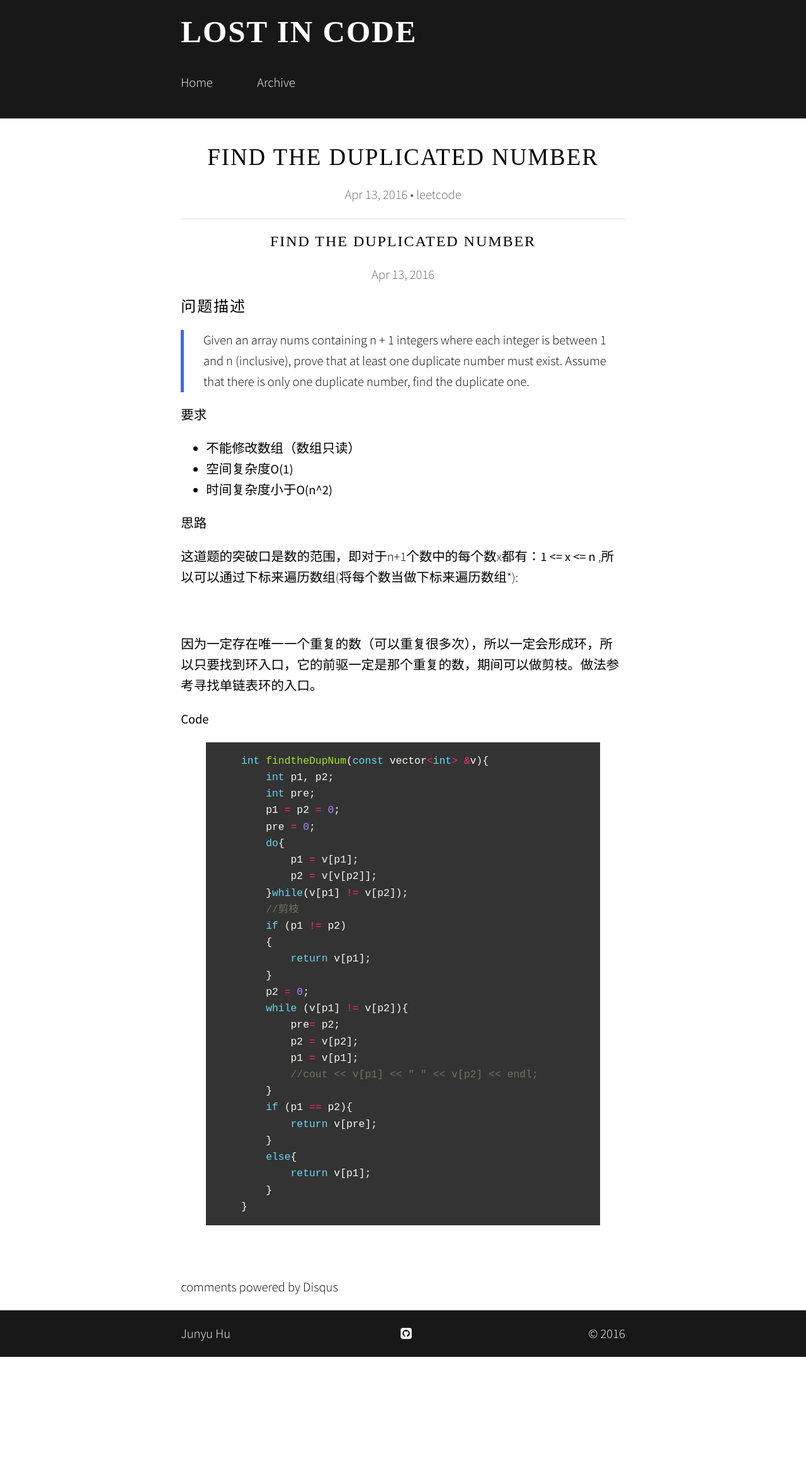
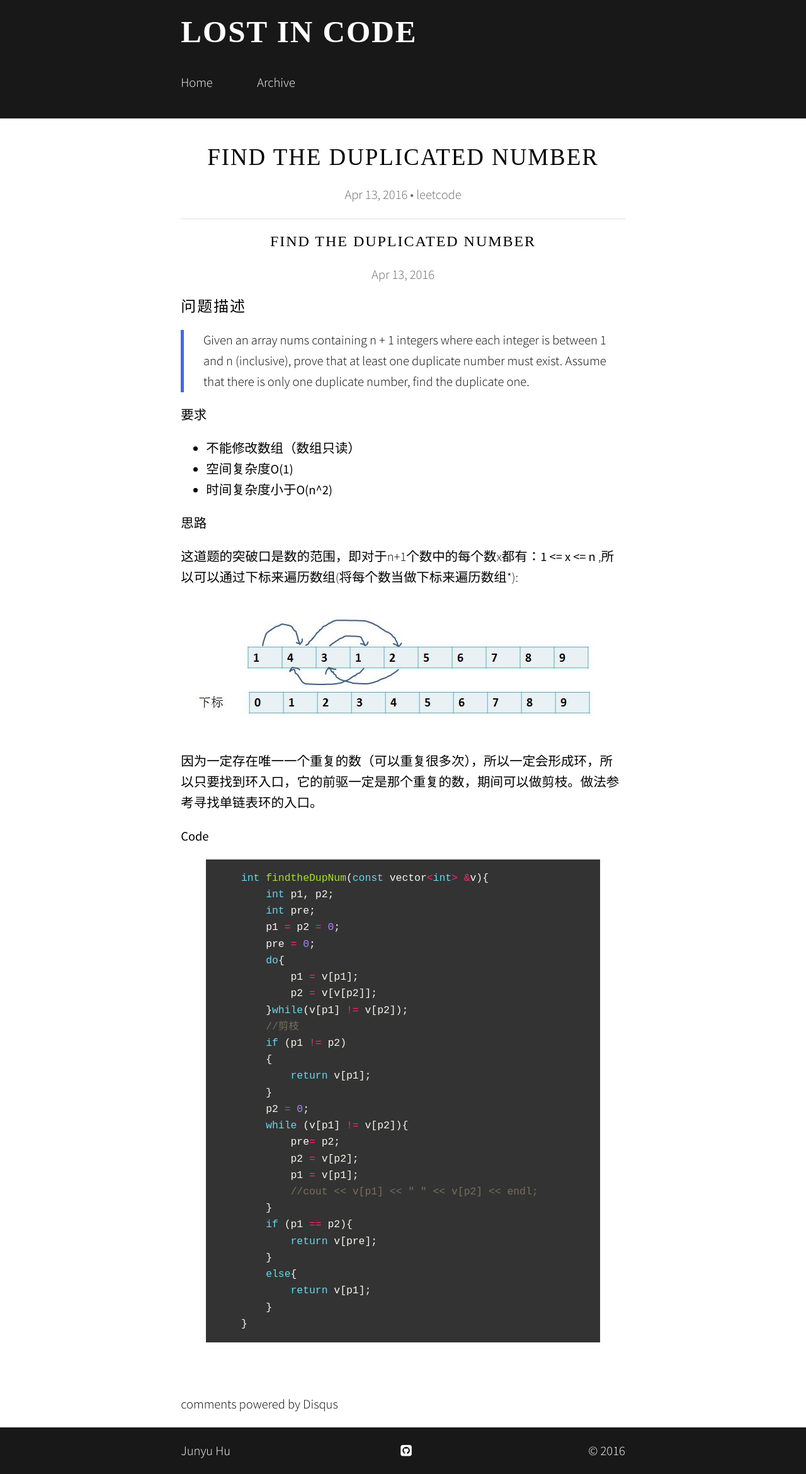
Before and after one commit to YangShuailing/hujunyu1222.github.io, a Jekyll site: the page built from _posts/2016-04-13-leetcode287.md, in a window 1280 px wide. Shown: the whole page at 63% size. Built offline with Jekyll 4.4.1, drawn with Linux system fonts in a browser that asks for light colours; nearby versions of some CDN libraries; some web fonts are replaced; comment, search, counter and statistics services are not loaded; before the commit the page ends 2155 px from its top, so only the background shows below that.

Commit message:
leetcode287

```diff
--- a/_posts/2016-04-13-leetcode287.md
+++ b/_posts/2016-04-13-leetcode287.md
@@ -20,7 +20,7 @@ categories: [leetcode]
 
 这道题的突破口是数的范围，即对于n+1个数中的每个数x都有：**1 <= x <= n** ,所以可以通过下标来遍历数组(**将每个数当做下标来遍历数组***):
 
-![]({{ site.BASE_PATH}}/asset/img/2016-4-13-leetcode287.jpg)
+![]({{ site.BASE_PATH}}/assets/img/2016-4-13-leetcode287.jpg)
 
 因为一定存在唯一一个重复的数（可以重复很多次），所以一定会**形成环**，所以只要找到环入口，它的前驱一定是那个重复的数，期间可以做剪枝。做法参考寻找单链表环的入口。
 
```
Also changed, not shown: 2 other files.
